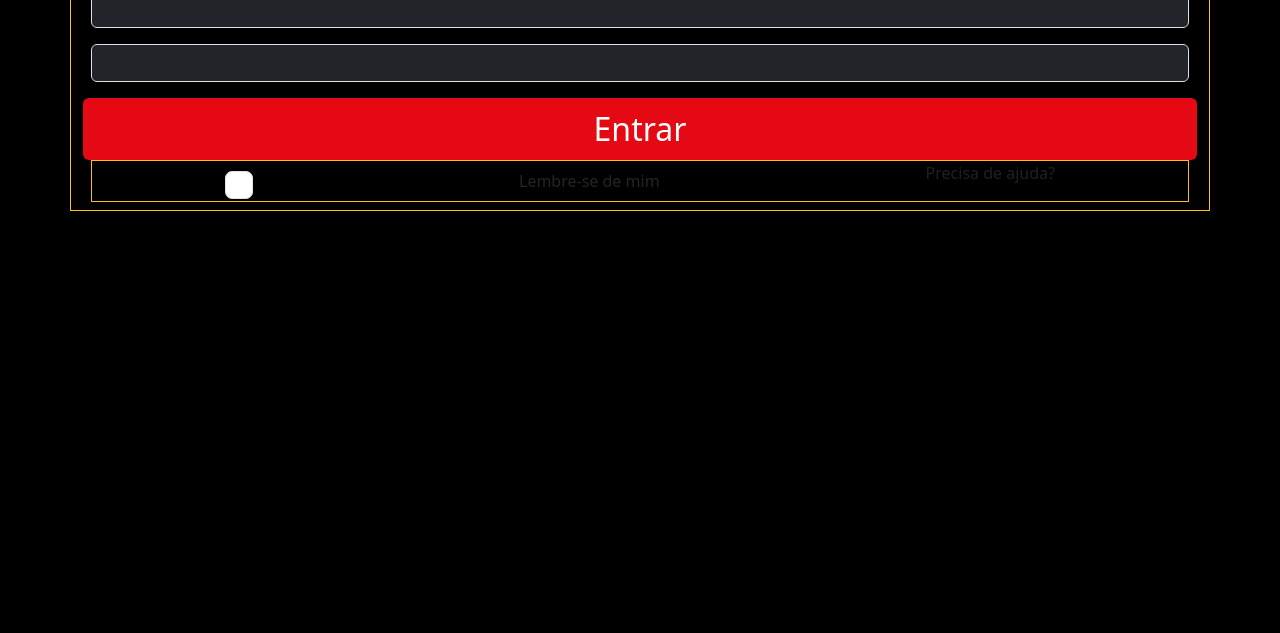
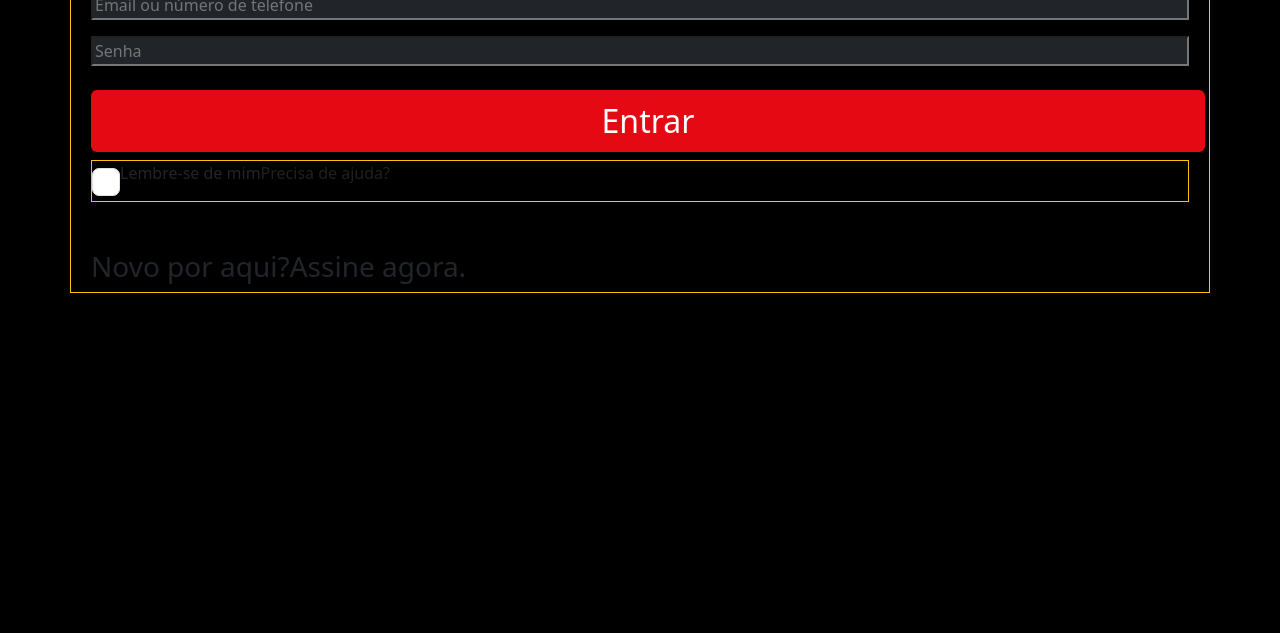
Before and after one commit to oAndin/FS19-tela-login-netflix-bootstrap, a plain HTML site: page index.html in a window 1280 px wide. Shown: the part 167-800 px from the top of the page. Drawn offline with nearby package versions, Linux system fonts and the light colour scheme.

Commit message:
O ME do btn continua um misterio

```diff
--- a/index.html
+++ b/index.html
@@ -14,17 +14,17 @@
 
 <body>
     <main>
-            <img src="./src/Images/Logonetflix.png" id="logo" class="img-fluid mt-3 ms-2" alt="Netflix logo">
+        <img src="./src/Images/Logonetflix.png" id="logo" class="img-fluid mt-3 ms-2" alt="Netflix logo">
         <div class="container mt-3 border border-warning">
             <h1 id="entrar" class="ms-2">Entrar</h1>
             <div class="mt-2 me-2 mb-3 ms-2">
-                <input type="email" class="form-control bg-dark fw-light" name="email" id="email"
+                <input type="email" class="bg-dark fw-light" name="email" id="email"
                     aria-describedby="emailHelpId" placeholder="Email ou número de telefone">
             </div>
             <div class="mt-3 me-2 mb-3 ms-2">
-                <input type="password" class="form-control bg-dark" name="password" id="password" placeholder="Senha">
+                <input type="password" class="bg-dark" name="password" id="password" placeholder="Senha">
             </div>
-            <input name="entrar" id="entrar" class="btn px-auto me-2 w-100" type="submit" value="Entrar">
+            <input name="entrar" id="entrar" class="btn m-2 w-100" type="submit" value="Entrar">
             <div id="lado-lado" class="form-check me-2 ms-2 fs-3 border border-warning">
 
                 <input class="form-check-input" type="checkbox" value="" id="flexCheckDefault">
@@ -38,12 +38,13 @@
                     </p>
                 </a>
             </div>
-            <div id="novo" class="">
-                <h3>
 
+            <div id="novo" class="mt-5 ms-2 fw-light">
+                <h3 class="">
+                    Novo por aqui?
                 </h3>
-                <h3>
-
+                <h3 class="">
+                    Assine agora.
                 </h3>
             </div>
         </div>
--- a/src/CSS/index.css
+++ b/src/CSS/index.css
@@ -13,15 +13,27 @@ main #entrar {
     font-size: 32px;
 }
 
-main div.container input.btn {
+main div.container input#email{
+    width: 100%;
+}
+
+main div.container input#password {
+    width: 100%;
+
+}
+
+main div.container input#entrar {
+    width: 90%;
     color: #fff;
     background-color: #e50914;
 }
 
 main div.container div#lado-lado {
     display: flex;
-    align-items: center;
-    justify-content: space-around;
+}
+
+main div.container div#novo {
+    display: flex;
 }
 
 main div.container div.form-check input.form-check-input {
```
